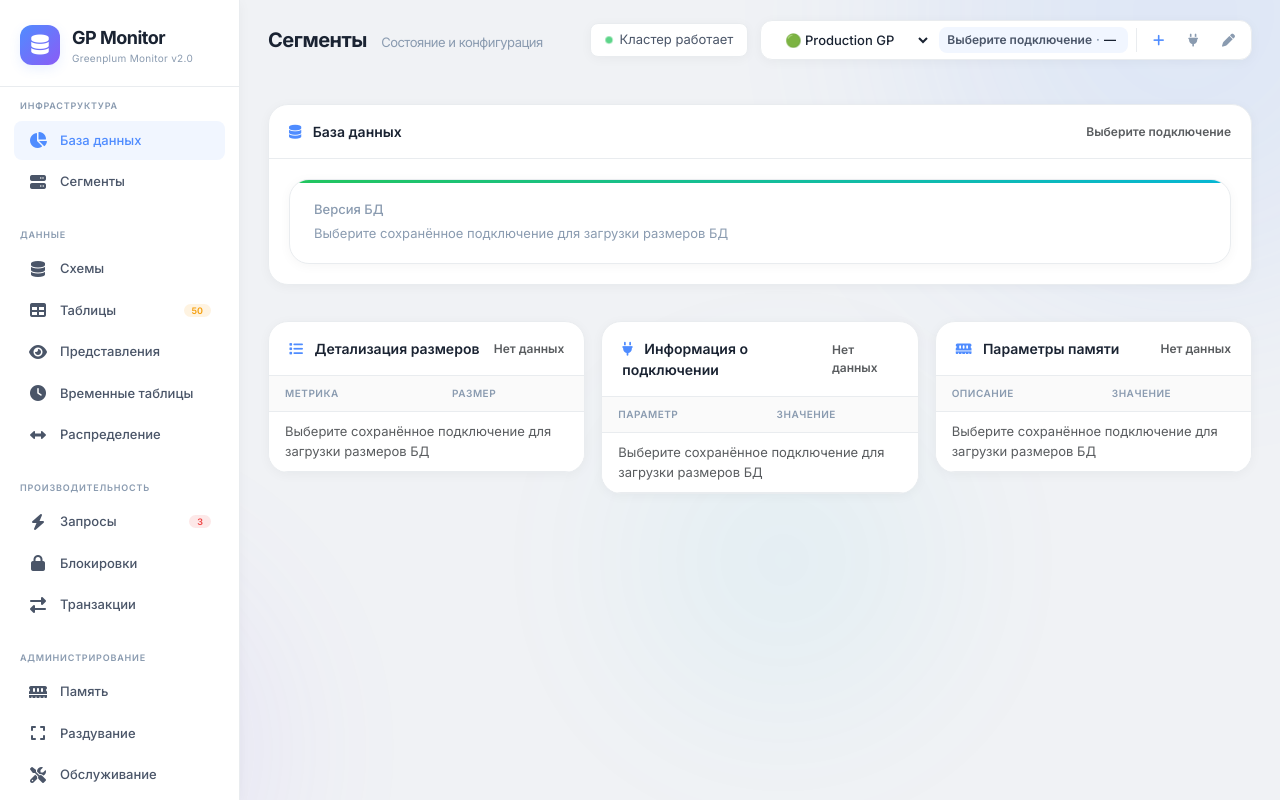
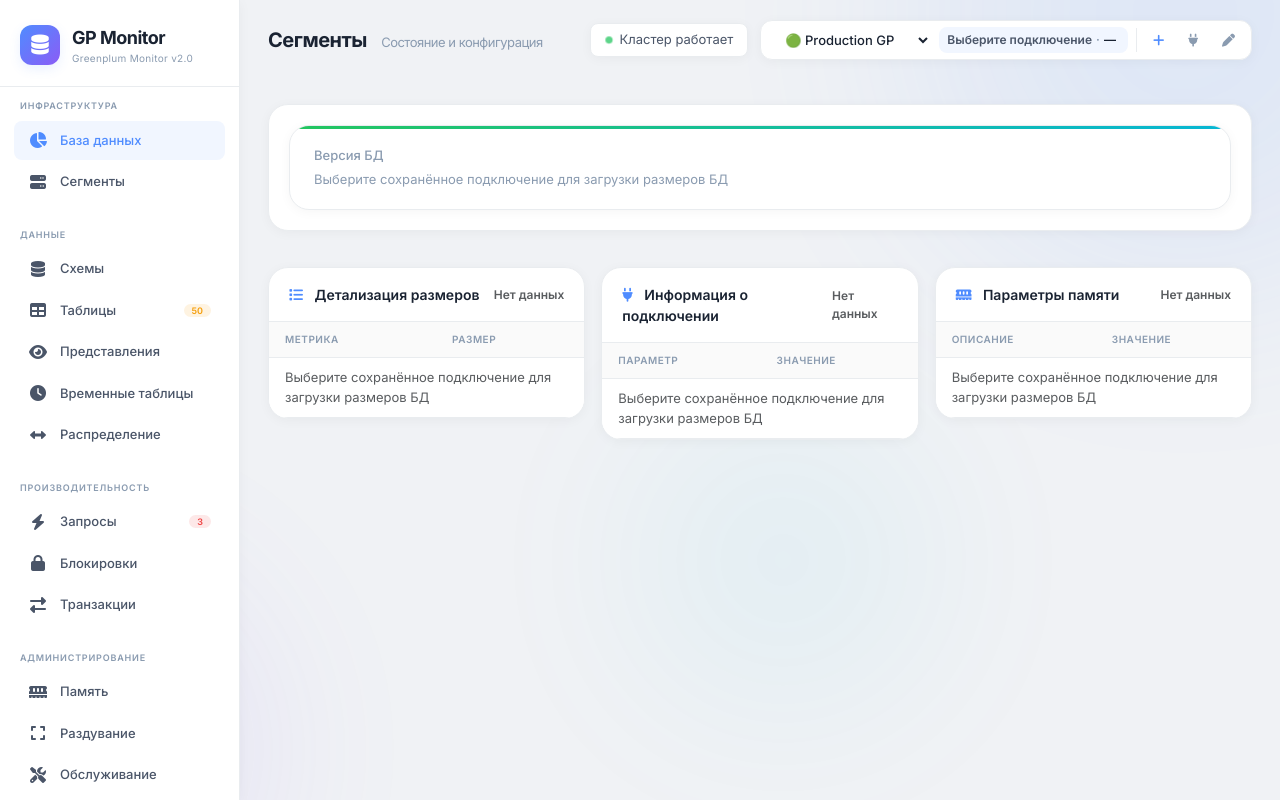
Before and after one commit to OlegEgoism/DB_STAT, a Django app: page / in a window 1280 px wide. Run offline with Django 5.2, Linux system fonts and the light colour scheme; data that the repository does not hold is empty; some libraries are stand-ins or nearby versions.

Commit message:
Remove database title from overview

```diff
--- a/static/js/home.js
+++ b/static/js/home.js
@@ -173,12 +173,10 @@
         const count = document.getElementById('databaseOverviewCount');
         const memoryCount = document.getElementById('databaseOverviewMemoryCount');
         const connectionCount = document.getElementById('databaseOverviewConnectionCount');
-        const name = document.getElementById('databaseOverviewName');
         const version = document.getElementById('databaseOverviewVersion');
         if (count) count.textContent = 'Нет данных';
         if (memoryCount) memoryCount.textContent = 'Нет данных';
         if (connectionCount) connectionCount.textContent = 'Нет данных';
-        if (name) name.textContent = 'Выберите подключение';
         if (version) version.textContent = message;
         if (tbody) tbody.innerHTML = `<tr><td colspan="2" class="text-muted">${message}</td></tr>`;
         if (memoryTbody) memoryTbody.innerHTML = `<tr><td colspan="2" class="text-muted">${message}</td></tr>`;
@@ -192,7 +190,6 @@
         const count = document.getElementById('databaseOverviewCount');
         const memoryCount = document.getElementById('databaseOverviewMemoryCount');
         const connectionCount = document.getElementById('databaseOverviewConnectionCount');
-        const name = document.getElementById('databaseOverviewName');
         const version = document.getElementById('databaseOverviewVersion');
         const metrics = data.metrics || [];
         const memorySettings = data.memory_settings || [];
@@ -200,7 +197,6 @@
         if (count) count.textContent = `${metrics.length} метрик`;
         if (memoryCount) memoryCount.textContent = `${memorySettings.length} параметра`;
         if (connectionCount) connectionCount.textContent = `${connectionInfo.length} параметров`;
-        if (name) name.textContent = data.database || '—';
         if (version) version.textContent = data.database_version || '—';
         if (connectionTbody) {
             if (!connectionInfo.length) {
--- a/templates/includes/_main_content.html
+++ b/templates/includes/_main_content.html
@@ -44,10 +44,6 @@
         <div class="row g-3">
             <div class="col-12">
                 <div class="glass-card">
-                    <div class="card-header">
-                        <span><i class="fas fa-database"></i> База данных</span>
-                        <span class="text-muted" id="databaseOverviewName" style="font-size: 12px;">Выберите подключение</span>
-                    </div>
                     <div class="card-body">
                         <div class="kpi-card" style="margin-bottom: 0;">
                             <div class="kpi-label">Версия БД</div>
```
